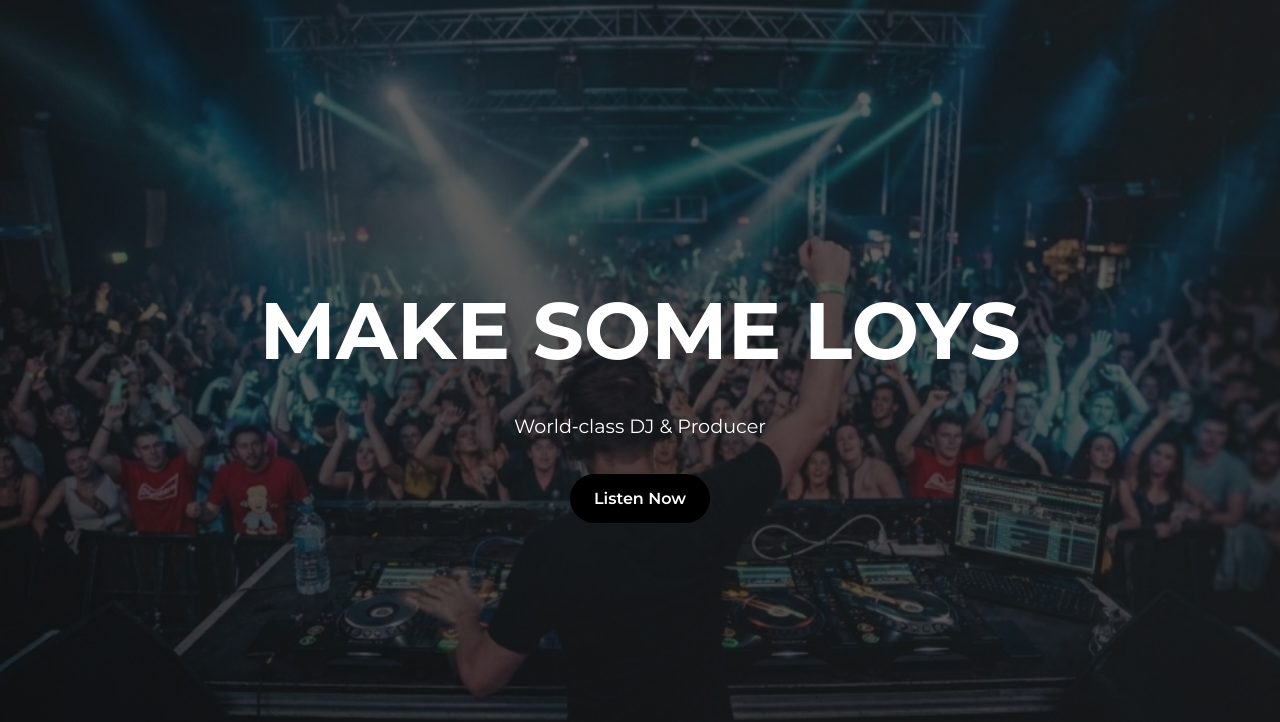
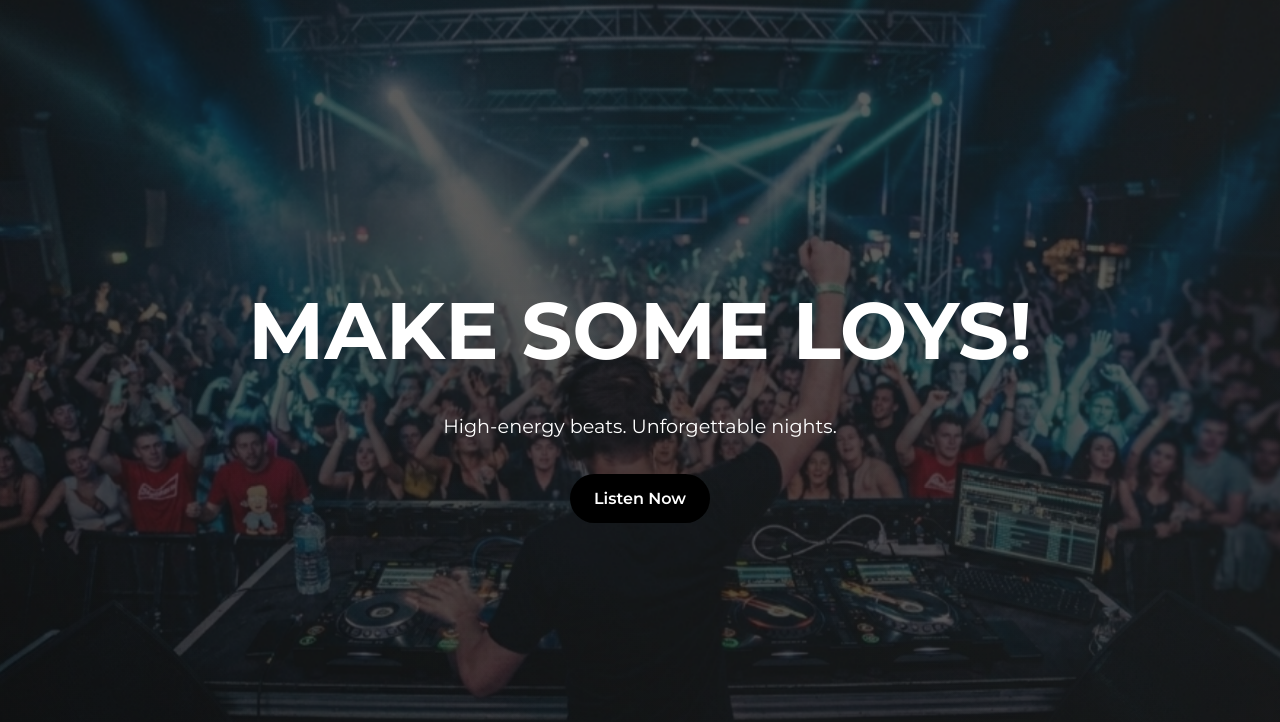
Before and after one commit to tacotacbe-hub/jonathanLoys, a website: page index.html in a window 1280 px wide. Shown: the part 78-800 px from the top of the page. Drawn offline with Linux system fonts and the light colour scheme.

Commit message:
Update hero section heading and subtext

```diff
--- a/index.html
+++ b/index.html
@@ -28,8 +28,8 @@
   <!-- Hero Section -->
   <section class="hero" id="hero">
     <div class="hero-content">
-      <h1>MAKE SOME LOYS</h1>
-      <p>World‑class DJ & Producer</p>
+      <h1>MAKE SOME LOYS!</h1>
+      <p>High-energy beats. Unforgettable nights.</p>
       <a href="#music" class="cta-button">Listen Now</a>
     </div>
       <img src="assets/hero_bg.jpg" alt="Hero background" class="hero-image" />
```
